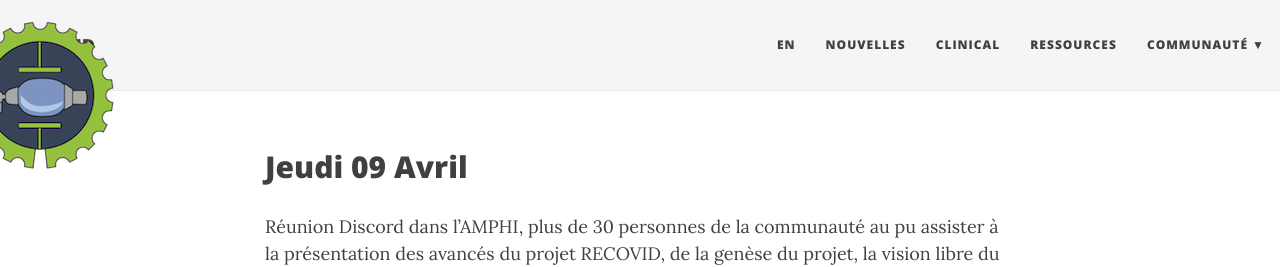
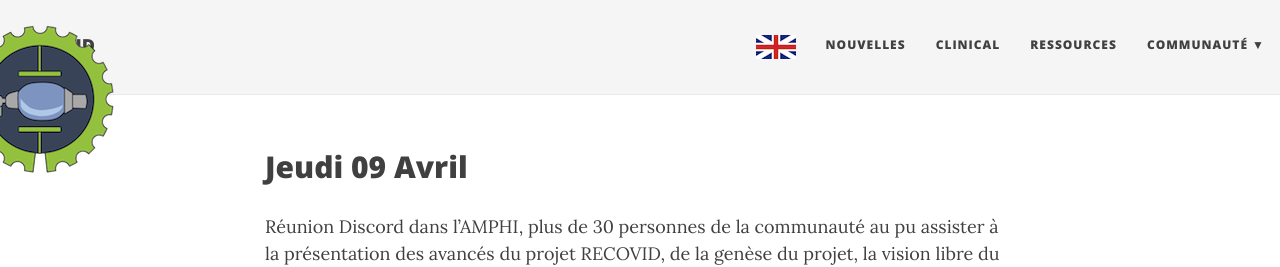
Before and after one commit to rstephane/multilingual, a Jekyll site: the page built from _posts/2020-04-10-point-de-synchro-avec-toute-la-communaute.md, in a window 1280 px wide. Shown: the top 267 px of the page. Built offline with Jekyll 4.4.1, drawn with Linux system fonts in a browser that asks for light colours; nearby versions of some CDN libraries.

Commit message:
flag omg added

```diff
--- a/_includes/nav-fr.html
+++ b/_includes/nav-fr.html
@@ -16,7 +16,7 @@
 
     <div class="collapse navbar-collapse" id="main-navbar">
       <ul class="nav navbar-nav navbar-right">
-      <li><a class="EN" href="{{ site.baseurl }}/en">EN</a></li>
+      <li><a class="EN" href="{{ site.baseurl }}/en"><img src="/img/englishflag.png" alt="EN"></a></li>
       {%- for link in site.navbar-links-fr -%}
         {%- if link[1].first %}
           <li class="navlinks-container">
```
Also changed, not shown: img/englishflag.png (added), img/frenchflag.png (added).
